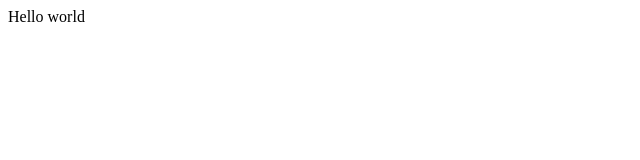
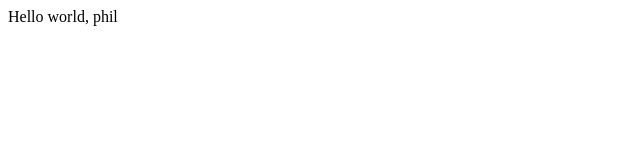
Before and after one commit to jopdhj77/opentutorials-phil, a plain HTML site: page index.html in a window 1280 px wide. Shown: the full height of the page, 0-640 px from the left. Drawn offline with Linux system fonts and the light colour scheme.

Commit message:
change index.html

```diff
--- a/index.html
+++ b/index.html
@@ -19,6 +19,6 @@
     </head>
 
     <body>
-        Hello world
+        Hello world, phil
     </body>
 </html>
```
